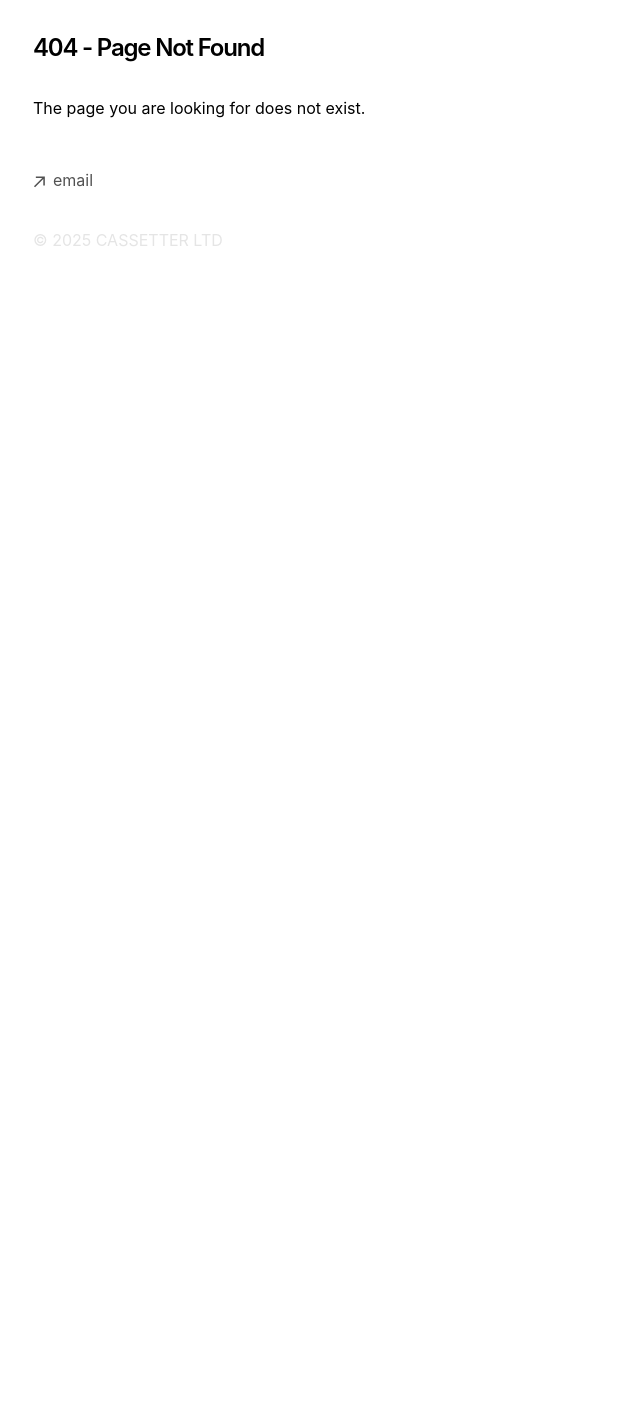
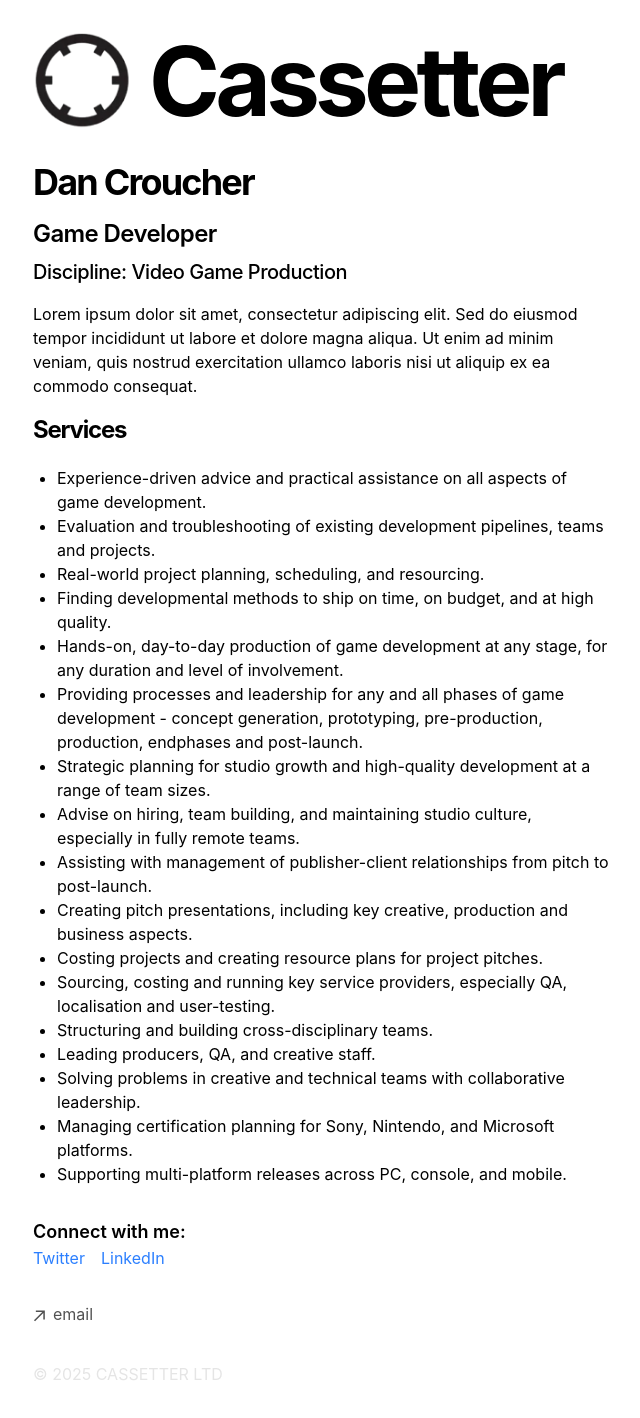
Before and after one commit to dancroucher/cassetter, a Next.js app: page /danCroucher in a window 1280 px wide. Before the commit this address had no page. Shown: the top 1418 px of the page, without its empty margins (319-959 px from the left). Before the commit the page ends 800 px from the top, so only its background shows below. Built offline with nearby package versions, Linux system fonts and the light colour scheme.

Commit message:
new dan section

```diff
--- /dev/null
+++ b/app/danCroucher/[slug]/page.tsx
@@ -0,0 +1,98 @@
+import { notFound } from 'next/navigation'
+import { CustomMDX } from 'app/components/mdx'
+import { formatDate, getBlogPosts } from 'app/blog/utils'
+import { baseUrl } from 'app/sitemap'
+
+export async function generateStaticParams() {
+  let posts = getBlogPosts()
+
+  return posts.map((post) => ({
+    slug: post.slug,
+  }))
+}
+
+export function generateMetadata({ params }) {
+  let post = getBlogPosts().find((post) => post.slug === params.slug)
+  if (!post) {
+    return
+  }
+
+  let {
+    title,
+    publishedAt: publishedTime,
+    summary: description,
+    image,
+  } = post.metadata
+  let ogImage = image
+    ? image
+    : `${baseUrl}/og?title=${encodeURIComponent(title)}`
+
+  return {
+    title,
+    description,
+    openGraph: {
+      title,
+      description,
+      type: 'article',
+      publishedTime,
+      url: `${baseUrl}/blog/${post.slug}`,
+      images: [
+        {
+          url: ogImage,
+        },
+      ],
+    },
+    twitter: {
+      card: 'summary_large_image',
+      title,
+      description,
+      images: [ogImage],
+    },
+  }
+}
+
+export default function Blog({ params }) {
+  let post = getBlogPosts().find((post) => post.slug === params.slug)
+
+  if (!post) {
+    notFound()
+  }
+
+  return (
+    <section>
+      <script
+        type="application/ld+json"
+        suppressHydrationWarning
+        dangerouslySetInnerHTML={{
+          __html: JSON.stringify({
+            '@context': 'https://schema.org',
+            '@type': 'BlogPosting',
+            headline: post.metadata.title,
+            datePublished: post.metadata.publishedAt,
+            dateModified: post.metadata.publishedAt,
+            description: post.metadata.summary,
+            image: post.metadata.image
+              ? `${baseUrl}${post.metadata.image}`
+              : `/og?title=${encodeURIComponent(post.metadata.title)}`,
+            url: `${baseUrl}/blog/${post.slug}`,
+            author: {
+              '@type': 'Person',
+              name: 'My Portfolio',
+            },
+          }),
+        }}
+      />
+      <h1 className="title font-semibold text-2xl tracking-tighter">
+        {post.metadata.title}
+      </h1>
+      <div className="flex justify-between items-center mt-2 mb-8 text-sm">
+        <p className="text-sm text-neutral-600 dark:text-neutral-400">
+          {formatDate(post.metadata.publishedAt)}
+        </p>
+      </div>
+      <article className="prose">
+        <CustomMDX source={post.content} />
+      </article>
+    </section>
+  )
+}
--- /dev/null
+++ b/app/danCroucher/page.tsx
@@ -0,0 +1,58 @@
+import Image from 'next/image'
+import logoPic from 'app/components/images/logo.png'
+
+
+export default function DanCroucher() {
+  return (
+    <section>
+      <div className="flex items-center mb-8">
+        <Image
+          src={logoPic}
+          width={100}
+          height={100}
+          alt="Logo"
+          className="mr-4"
+        />
+        <h1 className="text-8xl font-bold tracking-tighter">Cassetter</h1>
+      </div>
+      <h2 className="mb-4 text-4xl font-bold tracking-tighter">Dan Croucher</h2>
+      <h3 className="mb-2 text-2xl font-semibold tracking-tight">Game Developer</h3>
+      <h4 className="mb-4 text-xl font-medium tracking-tight">Discipline: Video Game Production</h4>
+
+      <p className="prose mb-4">
+        Lorem ipsum dolor sit amet, consectetur adipiscing elit. Sed do eiusmod tempor incididunt ut labore et dolore magna aliqua. Ut enim ad minim veniam, quis nostrud exercitation ullamco laboris nisi ut aliquip ex ea commodo consequat.
+      </p>
+
+      <h3 className="mb-4 text-2xl font-bold tracking-tighter">Services</h3>
+      <p className="prose">
+        <ul>
+          <li>Experience-driven advice and practical assistance on all aspects of game development.</li>
+          <li>Evaluation and troubleshooting of existing development pipelines, teams and projects.</li>
+          <li>Real-world project planning, scheduling, and resourcing.</li>
+          <li>Finding developmental methods to ship on time, on budget, and at high quality.</li>
+          <li>Hands-on, day-to-day production of game development at any stage, for any duration and level of involvement.</li>
+          <li>Providing processes and leadership for any and all phases of game development - concept generation, prototyping, pre-production, production, endphases and post-launch.</li>
+          <li>Strategic planning for studio growth and high-quality development at a range of team sizes.</li>
+          <li>Advise on hiring, team building, and maintaining studio culture, especially in fully remote teams.</li>
+          <li>Assisting with management of publisher-client relationships from pitch to post-launch.</li>
+          <li>Creating pitch presentations, including key creative, production and business aspects.</li>
+          <li>Costing projects and creating resource plans for project pitches.</li>
+          <li>Sourcing, costing and running key service providers, especially QA, localisation and user-testing.</li>
+          <li>Structuring and building cross-disciplinary teams.</li>
+          <li>Leading producers, QA, and creative staff.</li>
+          <li>Solving problems in creative and technical teams with collaborative leadership.</li>
+          <li>Managing certification planning for Sony, Nintendo, and Microsoft platforms.</li>
+          <li>Supporting multi-platform releases across PC, console, and mobile.</li>
+        </ul>
+      </p>
+
+      <footer className="mt-8">
+        <h4 className="text-lg font-semibold">Connect with me:</h4>
+        <ul className="flex space-x-4">
+          <li><a href="https://twitter.com/yourprofile" className="text-blue-500 hover:underline">Twitter</a></li>
+          <li><a href="https://linkedin.com/in/yourprofile" className="text-blue-500 hover:underline">LinkedIn</a></li>
+        </ul>
+      </footer>
+    </section>
+  )
+}
--- /dev/null
+++ b/app/danCroucher/utils.ts
@@ -0,0 +1,90 @@
+import fs from 'fs'
+import path from 'path'
+
+type Metadata = {
+  title: string
+  publishedAt: string
+  summary: string
+  image?: string
+}
+
+function parseFrontmatter(fileContent: string) {
+  let frontmatterRegex = /---\s*([\s\S]*?)\s*---/
+  let match = frontmatterRegex.exec(fileContent)
+  let frontMatterBlock = match![1]
+  let content = fileContent.replace(frontmatterRegex, '').trim()
+  let frontMatterLines = frontMatterBlock.trim().split('\n')
+  let metadata: Partial<Metadata> = {}
+
+  frontMatterLines.forEach((line) => {
+    let [key, ...valueArr] = line.split(': ')
+    let value = valueArr.join(': ').trim()
+    value = value.replace(/^['"](.*)['"]$/, '$1') // Remove quotes
+    metadata[key.trim() as keyof Metadata] = value
+  })
+
+  return { metadata: metadata as Metadata, content }
+}
+
+function getMDXFiles(dir) {
+  return fs.readdirSync(dir).filter((file) => path.extname(file) === '.mdx')
+}
+
+function readMDXFile(filePath) {
+  let rawContent = fs.readFileSync(filePath, 'utf-8')
+  return parseFrontmatter(rawContent)
+}
+
+function getMDXData(dir) {
+  let mdxFiles = getMDXFiles(dir)
+  return mdxFiles.map((file) => {
+    let { metadata, content } = readMDXFile(path.join(dir, file))
+    let slug = path.basename(file, path.extname(file))
+
+    return {
+      metadata,
+      slug,
+      content,
+    }
+  })
+}
+
+export function getBlogPosts() {
+  return getMDXData(path.join(process.cwd(), 'app', 'blog', 'posts'))
+}
+
+export function formatDate(date: string, includeRelative = false) {
+  let currentDate = new Date()
+  if (!date.includes('T')) {
+    date = `${date}T00:00:00`
+  }
+  let targetDate = new Date(date)
+
+  let yearsAgo = currentDate.getFullYear() - targetDate.getFullYear()
+  let monthsAgo = currentDate.getMonth() - targetDate.getMonth()
+  let daysAgo = currentDate.getDate() - targetDate.getDate()
+
+  let formattedDate = ''
+
+  if (yearsAgo > 0) {
+    formattedDate = `${yearsAgo}y ago`
+  } else if (monthsAgo > 0) {
+    formattedDate = `${monthsAgo}mo ago`
+  } else if (daysAgo > 0) {
+    formattedDate = `${daysAgo}d ago`
+  } else {
+    formattedDate = 'Today'
+  }
+
+  let fullDate = targetDate.toLocaleString('en-us', {
+    month: 'long',
+    day: 'numeric',
+    year: 'numeric',
+  })
+
+  if (!includeRelative) {
+    return fullDate
+  }
+
+  return `${fullDate} (${formattedDate})`
+}
--- a/app/page.tsx
+++ b/app/page.tsx
@@ -24,7 +24,7 @@ export default function Page() {
         Bespoke Video Game Production
       </h2>
           <p className="prose">&nbsp;</p>
-          <p className="prose">Cassetter is me, <a href="https://www.linkedin.com/in/dancroucher/">Dan Croucher</a>.</p>
+          <p className="prose">Cassetter is me, <a href="/danCroucher">Dan Croucher</a>.</p>
           <p className="prose">&nbsp;</p>
           <p className="prose">I'm a creative and versatile video game producer and studio leader with 20+ years of hands-on game industry experience.</p>
           <p className="prose">&nbsp;</p>
```
